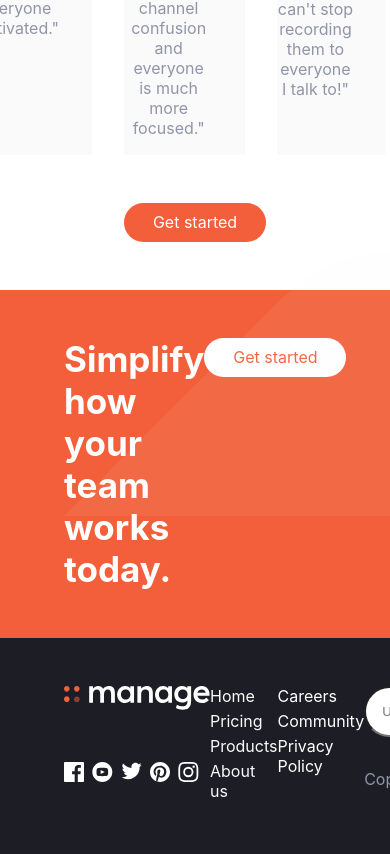
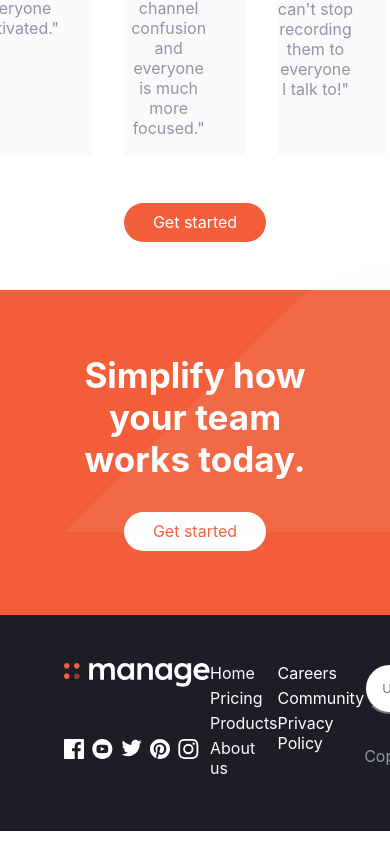
Before and after one commit to chrysellia/manage-landing-page, a React (Create React App) app in the folder website/: page / in a window 390 px wide. Shown: the part 2044-2898 px from the top of the page. After the commit the page ends 2875 px from the top, so only its background shows below. Built offline with nearby package versions, Linux system fonts and the light colour scheme.

Commit message:
Prefooter Mobile version

```diff
--- a/website/src/PreFooter/PreFooter.style.scss
+++ b/website/src/PreFooter/PreFooter.style.scss
@@ -35,3 +35,49 @@
         }
     }
 }
+
+@media only screen and (max-width: 480px) {
+    .prefooter-page {
+        background-color: hsl(12, 88%, 59%);
+
+
+        .prefooter-wrapper {
+            display: flex;
+            flex-direction: column;
+            padding: 4rem 4rem;
+            overflow: hidden;
+
+
+            .prefooter-title {
+                text-align: center;
+                color: white;
+                font-weight: 700;
+                font-size: 35px;
+                padding-bottom: 2rem;
+            }
+
+            .prefooter-background {
+                position: absolute;
+                z-index: 25;
+                transform: translateY(-50%);
+            }
+
+            .prefooter-button {
+                .prefooter-style {
+                    display: flex;
+                    align-items: center;
+                    justify-content: center;
+
+                    .prefooter-text {
+                        color: hsl(12, 88%, 59%);
+                        background-color: white;
+                        border-radius: 3rem;
+                        padding: 0.6rem 1rem;
+                        width: 110px;
+                        text-align: center;
+                    }
+                }
+            }
+        }
+    }
+}
```
